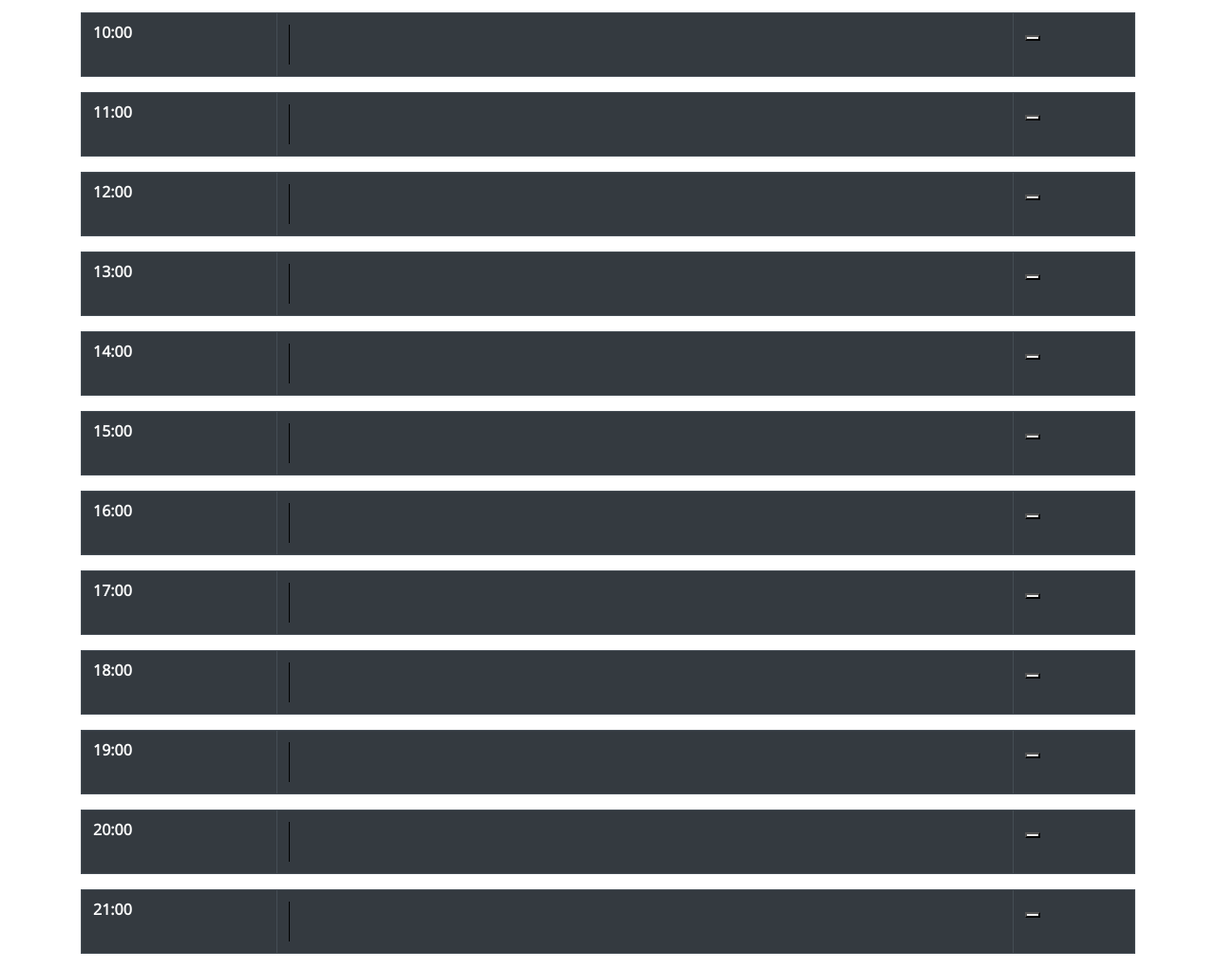
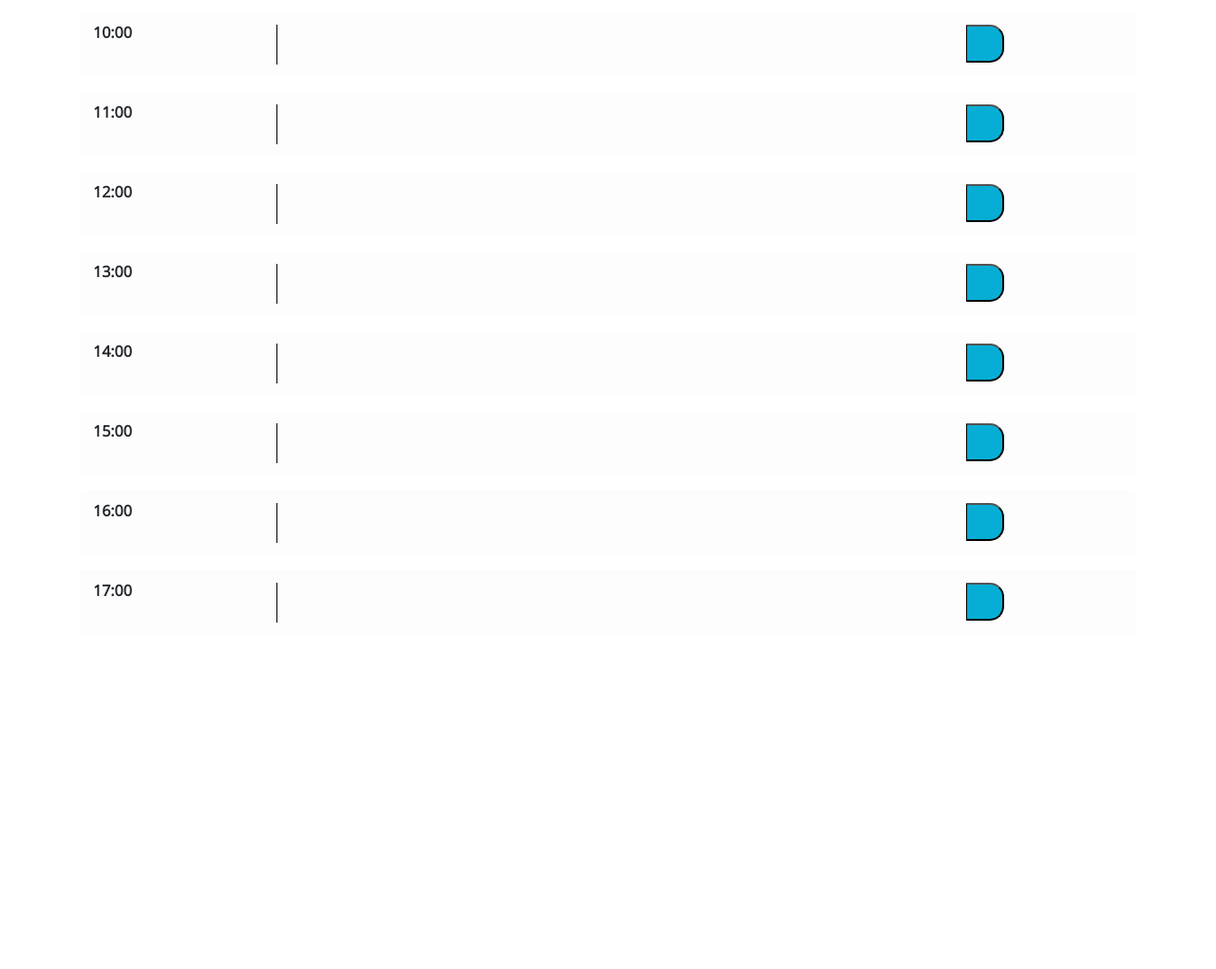
Before and after one commit to corielynch/5th_homework, a plain HTML site: page index.html in a window 1280 px wide. Shown: the part 371-1392 px from the top of the page at 95% size. After the commit the page ends 1056 px from the top, so only its background shows below. Drawn offline with nearby package versions, Linux system fonts and the light colour scheme.

```diff
--- a/index.html
+++ b/index.html
@@ -33,12 +33,12 @@
     <header class="jumbotron">
       <h1 class="display-3">Work Day Scheduler</h1>
       <p class="lead">A simple calendar app for scheduling your work day</p>
-      <p id="currentDay" class="lead"></p>
+      <p class="lead"></p>
     </header>
     <div class="container">
 
       <!-- Timeblocks go here -->
-      <table class="table table-bordered table-dark">
+      <table id="currentDay" class="table table-bordered table-light">
         <tbody>
           <tr>
             <th scope="row">09:00</th>
@@ -49,135 +49,91 @@
           </tr>
         </tbody>
       </table>
-      <table class="table table-bordered table-dark">
+      <table class="table table-bordered table-light">
         <tbody>
           <tr>
             <th scope="row">10:00</th>
             <td colspan="2"><form>
               <input class= "textarea" id="10am" />
             </form></td>
-            <td colspan="1"><button id="btn10am"></button></td>
+            <td colspan="1"><button id="btn10am" class="saveBtn"></button></td>
           </tr>
         </tbody>
       </table>
-      <table class="table table-bordered table-dark">
+      <table class="table table-bordered table-light">
         <tbody>
           <tr>
             <th scope="row">11:00</th>
             <td colspan="2"><form>
               <input class= "textarea" id="11am" />
             </form></td>
-            <td colspan="1"><button id="btn11am"></button></td>
+            <td colspan="1"><button id="btn11am" class="saveBtn"></button></td>
           </tr>
         </tbody>
       </table>
-      <table class="table table-bordered table-dark">
+      <table class="table table-bordered table-light">
         <tbody>
           <tr>
             <th scope="row">12:00</th>
             <td colspan="2"><form>
               <input class= "textarea" id="12pm" />
             </form></td>
-            <td colspan="1"><button id="btn12pm"></button></td>
+            <td colspan="1"><button id="btn12pm" class="saveBtn"></button></td>
           </tr>
         </tbody>
       </table>
-      <table class="table table-bordered table-dark">
+      <table class="table table-bordered table-light">
         <tbody>
           <tr>
             <th scope="row">13:00</th>
             <td colspan="2"><form>
               <input class= "textarea" id="1pm" />
             </form></td>
-            <td colspan="1"><button id="btn1pm"></button></td>
+            <td colspan="1"><button id="btn1pm" class="saveBtn"></button></td>
           </tr>
         </tbody>
       </table>
-      <table class="table table-bordered table-dark">
+      <table class="table table-bordered table-light">
         <tbody>
           <tr>
             <th scope="row">14:00</th>
             <td colspan="2"><form>
               <input class= "textarea" id="2pm" />
             </form></td>
-            <td colspan="1"><button id="btn2pm"></button></td>
+            <td colspan="1"><button id="btn2pm" class="saveBtn"></button></td>
           </tr>
         </tbody>
       </table>
-      <table class="table table-bordered table-dark">
+      <table class="table table-bordered table-light">
         <tbody>
           <tr>
             <th scope="row">15:00</th>
             <td colspan="2"><form>
               <input class= "textarea" id="3pm" />
             </form></td>
-            <td colspan="1"><button id="btn3pm"></button></td>
+            <td colspan="1"><button id="btn3pm" class="saveBtn"></button></td>
           </tr>
         </tbody>
       </table>
-      <table class="table table-bordered table-dark">
+      <table class="table table-bordered table-light">
         <tbody>
           <tr>
             <th scope="row">16:00</th>
             <td colspan="2"><form>
               <input class= "textarea" id="4pm" />
             </form></td>
-            <td colspan="1"><button id="btn4pm"></button></td>
+            <td colspan="1"><button id="btn4pm" class="saveBtn"></button></td>
           </tr>
         </tbody>
       </table>
-      <table class="table table-bordered table-dark">
+      <table class="table table-bordered table-light">
         <tbody>
           <tr>
             <th scope="row">17:00</th>
             <td colspan="2"><form>
               <input class= "textarea" id="5pm" />
             </form></td>
-            <td colspan="1"><button id="btn5pm"></button></td>
-          </tr>
-        </tbody>
-      </table>
-      <table class="table table-bordered table-dark">
-        <tbody>
-          <tr>
-            <th scope="row">18:00</th>
-            <td colspan="2"><form>
-              <input class= "textarea" id="6pm" />
-            </form></td>
-            <td colspan="1"><button id="btn6pm"></button></td>
-          </tr>
-        </tbody>
-      </table>
-      <table class="table table-bordered table-dark">
-        <tbody>
-          <tr>
-            <th scope="row">19:00</th>
-            <td colspan="2"><form>
-              <input class= "textarea" id="7pm" />
-            </form></td>
-            <td colspan="1"><button id="btn7pm"></button></td>
-          </tr>
-        </tbody>
-      </table>
-      <table class="table table-bordered table-dark">
-        <tbody>
-          <tr>
-            <th scope="row">20:00</th>
-            <td colspan="2"><form>
-              <input class= "textarea" id="8pm" />
-            </form></td>
-            <td colspan="1"><button id="btn8pm"></button></td>
-          </tr>
-        </tbody>
-      </table>
-      <table class="table table-bordered table-dark">
-        <tbody>
-          <tr>
-            <th scope="row">21:00</th>
-            <td colspan="2"><form>
-              <input class= "textarea" id="9pm" />
-            </form></td>
-            <td colspan="1"><button id="btn9pm"></button></td>
+            <td colspan="1"><button id="btn5pm" class="saveBtn"></button></td>
           </tr>
         </tbody>
       </table>
```
Also changed, not shown: script.js (+28 -1 lines).
